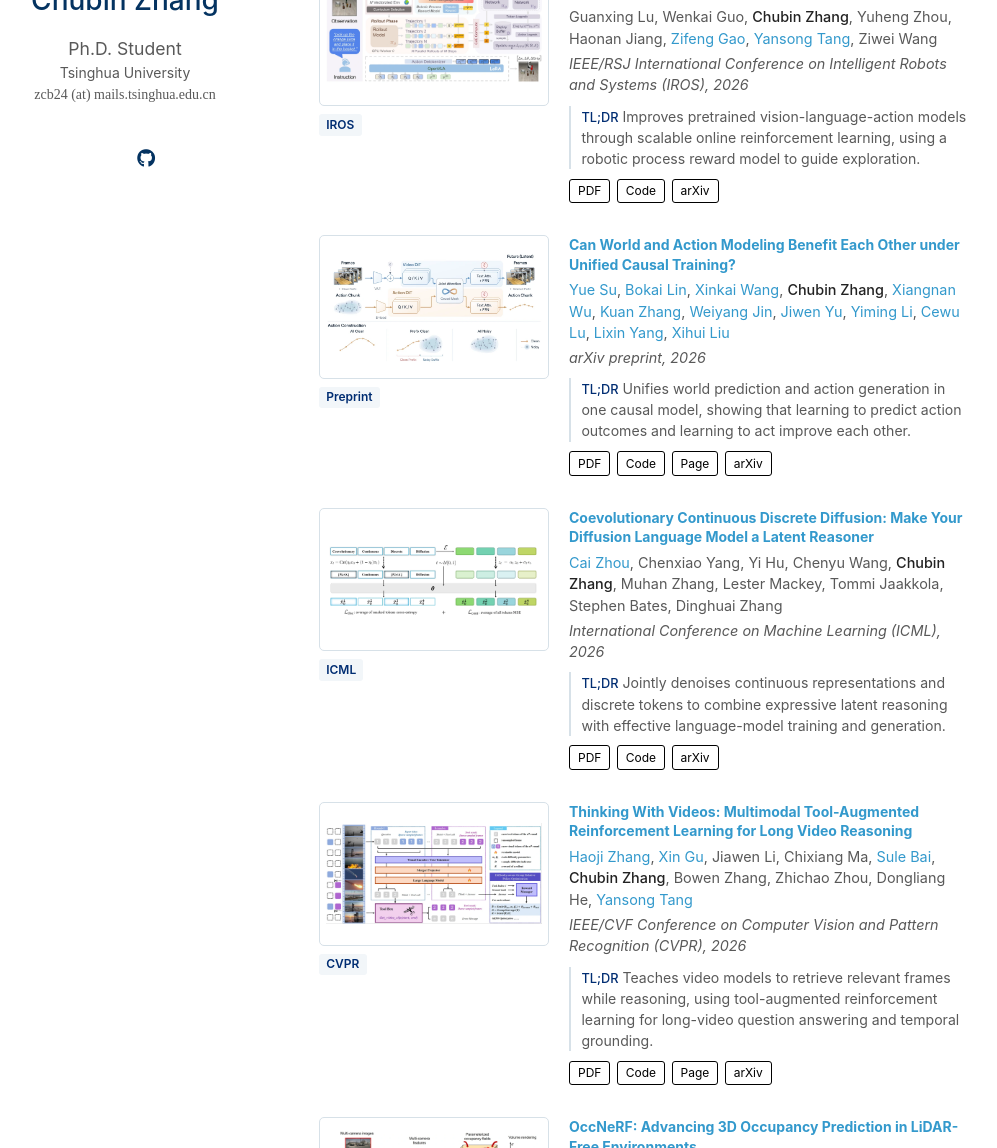
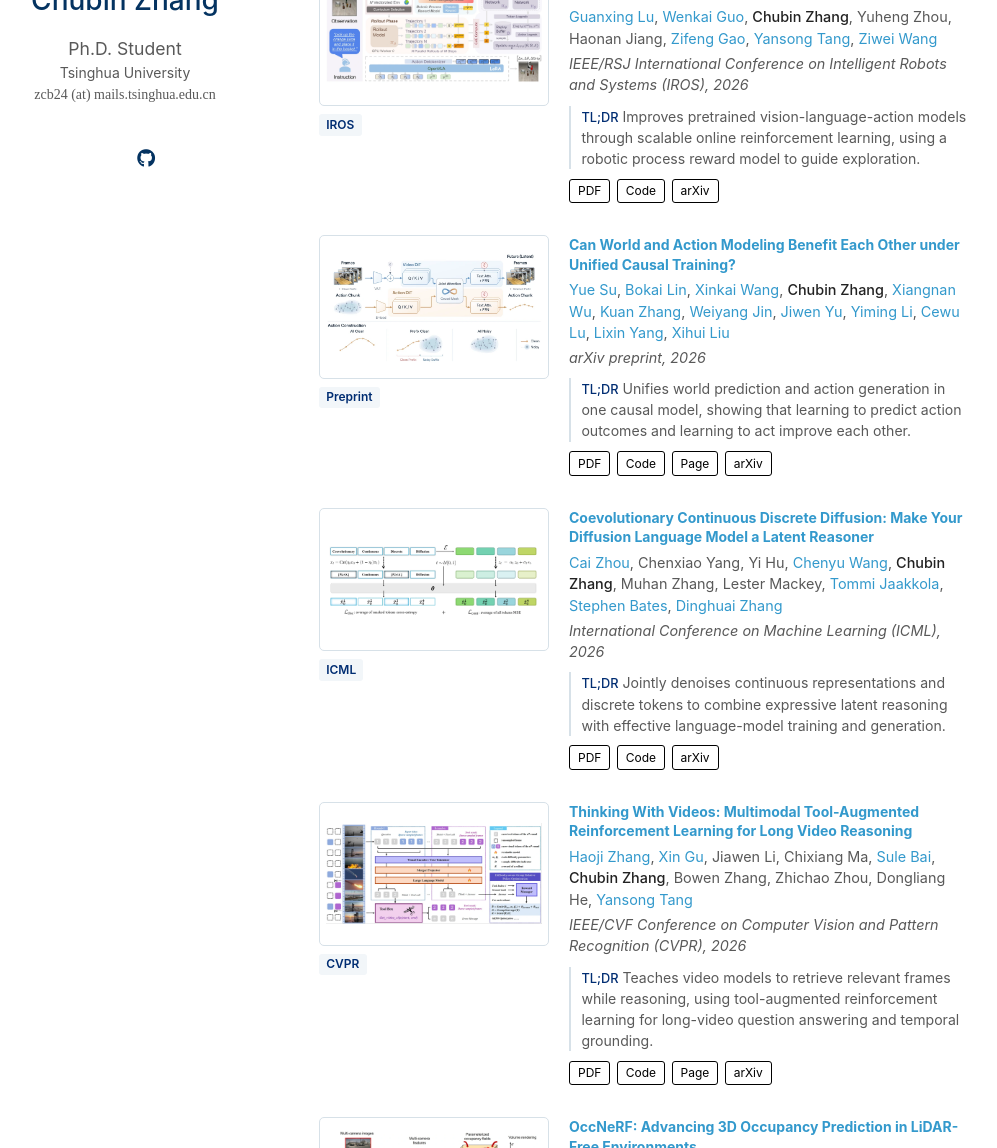
Before and after one commit to LinShan-Bin/linshan-bin.github.io, a Jekyll site: the page built from index.md, in a window 1280 px wide and 1400 px high, scrolled down 811 px. Shown: the part 252-1400 px from the top of the window, without its empty margins (151-1148 px from the left). Built offline with Jekyll 4.4.1, drawn with Linux system fonts in a browser that asks for light colours; a style sheet for code colours, icons or effects is not loaded; our own code applies the rules of GitHub Pages for plain Markdown files; part of the change alters nothing that is shown.

```diff
--- a/_data/publications.yml
+++ b/_data/publications.yml
@@ -31,7 +31,7 @@ main:
 
   - id: "skillmemo"
     title: "SkillMemo: Expert-guided Skill Memory Framework for Compositional Embodied Manipulation"
-    authors: "<a href=\"https://changyuanwang17.github.io/\">Changyuan Wang</a>, <a href=\"https://lin-shan.com/\"><strong>Chubin Zhang</strong></a>, Zhenyu Wu, Runhao Li, Angyuan Ma, Ke Chao, Yinan Liang, <a href=\"https://xuxw98.github.io/\">Xiuwei Xu</a>, Ziwei Wang, <a href=\"https://andytang15.github.io/\">Yansong Tang</a>, <a href=\"https://ivg.au.tsinghua.edu.cn/Jiwen_Lu/\">Jiwen Lu</a>"
+    authors: "<a href=\"https://changyuanwang17.github.io/\">Changyuan Wang</a>, <a href=\"https://lin-shan.com/\"><strong>Chubin Zhang</strong></a>, Zhenyu Wu, Runhao Li, Angyuan Ma, Ke Chao, Yinan Liang, <a href=\"https://xuxw98.github.io/\">Xiuwei Xu</a>, <a href=\"https://ziweiwangthu.github.io/\">Ziwei Wang</a>, <a href=\"https://andytang15.github.io/\">Yansong Tang</a>, <a href=\"https://ivg.au.tsinghua.edu.cn/Jiwen_Lu/\">Jiwen Lu</a>"
     year: 2026
     conference_short: "Preprint"
     conference: "arXiv preprint, 2026"
@@ -53,7 +53,7 @@ main:
 
   - id: "stablevla"
     title: "StableVLA: Towards Robust Vision-Language-Action Models without Extra Data"
-    authors: "Yiyang Fu, <a href=\"https://lin-shan.com/\"><strong>Chubin Zhang</strong></a>, Shukai Gong, Yufan Deng, Kaiwei Sun, Qiyang Min, Qibin Hou, <a href=\"https://andytang15.github.io/\">Yansong Tang</a>, <a href=\"https://scholar.google.com/citations?user=mt5mvZ8AAAAJ&amp;hl=en\">Jianan Wang</a>, Daquan Zhou"
+    authors: "Yiyang Fu, <a href=\"https://lin-shan.com/\"><strong>Chubin Zhang</strong></a>, Shukai Gong, Yufan Deng, Kaiwei Sun, Qiyang Min, Qibin Hou, <a href=\"https://andytang15.github.io/\">Yansong Tang</a>, <a href=\"https://scholar.google.com/citations?user=mt5mvZ8AAAAJ&amp;hl=en\">Jianan Wang</a>, <a href=\"https://zhoudaquan.github.io/homepage.io/\">Daquan Zhou</a>"
     year: 2026
     conference_short: "ICML"
     conference: "International Conference on Machine Learning (ICML), 2026"
@@ -80,7 +80,7 @@ main:
 
   - id: "ccdd"
     title: "Coevolutionary Continuous Discrete Diffusion: Make Your Diffusion Language Model a Latent Reasoner"
-    authors: "<a href=\"https://homepage.zhouc.ai/\">Cai Zhou</a>, Chenxiao Yang, Yi Hu, Chenyu Wang, <a href=\"https://lin-shan.com/\"><strong>Chubin Zhang</strong></a>, Muhan Zhang, Lester Mackey, Tommi Jaakkola, Stephen Bates, Dinghuai Zhang"
+    authors: "<a href=\"https://homepage.zhouc.ai/\">Cai Zhou</a>, Chenxiao Yang, Yi Hu, <a href=\"https://chenyuwang-monica.github.io/\">Chenyu Wang</a>, <a href=\"https://lin-shan.com/\"><strong>Chubin Zhang</strong></a>, Muhan Zhang, Lester Mackey, <a href=\"https://people.csail.mit.edu/tommi/\">Tommi Jaakkola</a>, <a href=\"https://stephenbates19.github.io/\">Stephen Bates</a>, <a href=\"https://zdhnarsil.github.io/\">Dinghuai Zhang</a>"
     year: 2026
     conference_short: "ICML"
     conference: "International Conference on Machine Learning (ICML), 2026"
@@ -120,7 +120,7 @@ main:
 
   - id: "vla-rl"
     title: "VLA-RL: Towards Masterful and General Robotic Manipulation with Scalable Reinforcement Learning"
-    authors: "Guanxing Lu, Wenkai Guo, <a href=\"https://lin-shan.com/\"><strong>Chubin Zhang</strong></a>, Yuheng Zhou, Haonan Jiang, <a href=\"https://gao-zifeng.github.io/\">Zifeng Gao</a>, <a href=\"https://andytang15.github.io/\">Yansong Tang</a>, Ziwei Wang"
+    authors: "<a href=\"https://guanxinglu.github.io/\">Guanxing Lu</a>, <a href=\"https://wkguo.github.io/\">Wenkai Guo</a>, <a href=\"https://lin-shan.com/\"><strong>Chubin Zhang</strong></a>, Yuheng Zhou, Haonan Jiang, <a href=\"https://gao-zifeng.github.io/\">Zifeng Gao</a>, <a href=\"https://andytang15.github.io/\">Yansong Tang</a>, <a href=\"https://ziweiwangthu.github.io/\">Ziwei Wang</a>"
     year: 2026
     conference_short: "IROS"
     conference: "IEEE/RSJ International Conference on Intelligent Robots and Systems (IROS), 2026"
```
